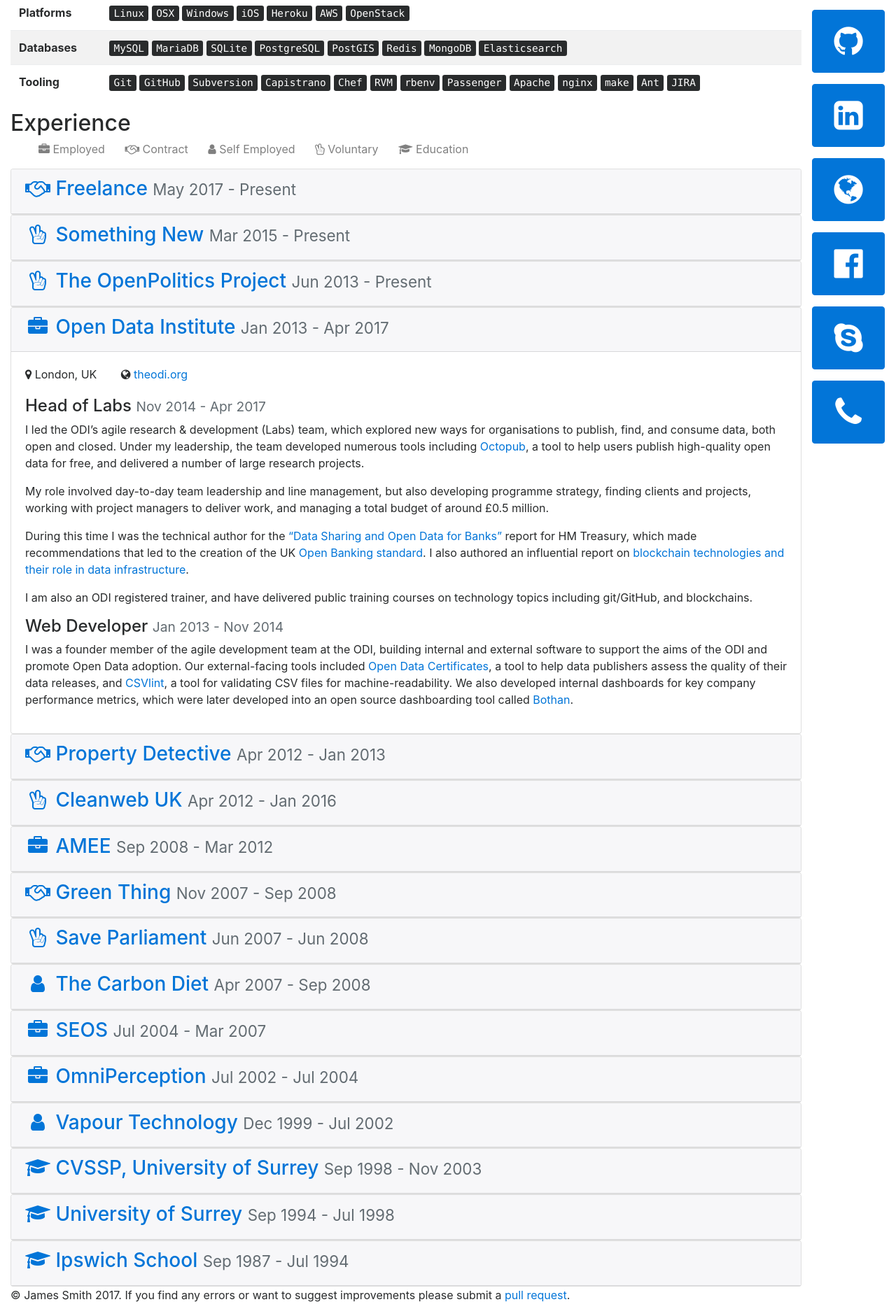
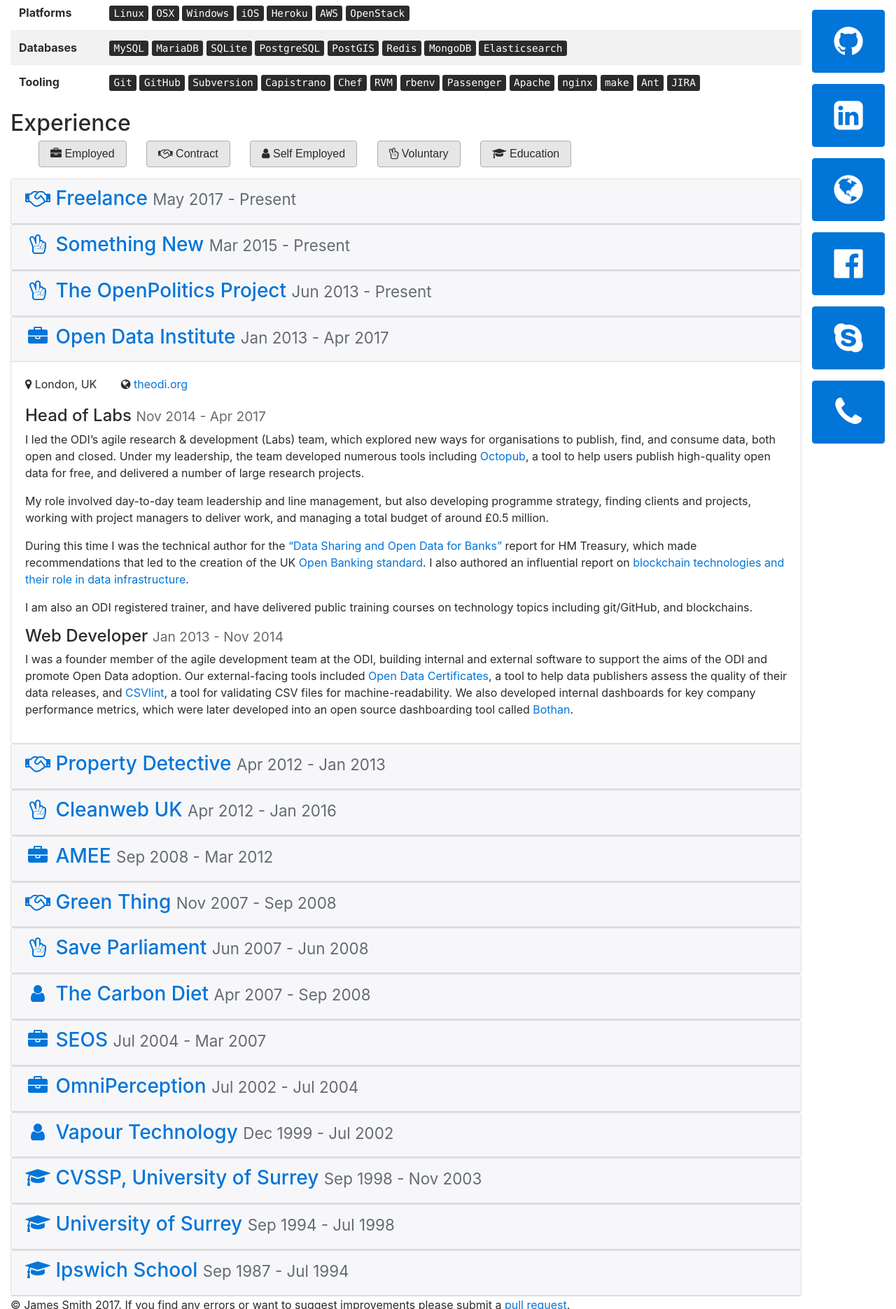
Before and after one commit to Floppy/cv, a Jekyll site: the page built from index.md, in a window 1280 px wide. Shown: the part 720-2591 px from the top of the page at 70% size. Built offline with Jekyll 4.4.1, drawn with Linux system fonts in a browser that asks for light colours; nearby versions of some CDN libraries.

Commit message:
make experience types toggleable

```diff
--- a/_includes/experience.html
+++ b/_includes/experience.html
@@ -7,11 +7,31 @@
   <div class='row'>
     <div class='col-sm' id='legend'>
       <ul>
-        <li><i class='fa fa-briefcase'></i> Employed</li>
-        <li><i class='fa fa-handshake-o'></i> Contract</li>
-        <li><i class='fa fa-user'></i> Self Employed</li>
-        <li><i class='fa fa-hand-peace-o'></i> Voluntary</li>
-        <li><i class='fa fa-graduation-cap'></i> Education</li>
+        <li>
+          <button type="button" onclick='$(".experience-employed").toggle();' class="btn btn-secondary active" data-toggle="button" aria-pressed="true">
+            <i class='fa fa-briefcase'></i> Employed
+          </button>
+        </li>
+        <li>
+          <button type="button" onclick='$(".experience-contract").toggle();' class="btn btn-secondary active" data-toggle="button" aria-pressed="true">
+            <i class='fa fa-handshake-o'></i> Contract
+          </button>
+        </li>
+        <li>
+          <button type="button" onclick='$(".experience-selfemployed").toggle();' class="btn btn-secondary active" data-toggle="button" aria-pressed="true">
+            <i class='fa fa-user'></i> Self Employed
+          </button>
+        </li>
+        <li>
+          <button type="button" onclick='$(".experience-voluntary").toggle();' class="btn btn-secondary active" data-toggle="button" aria-pressed="true">
+            <i class='fa fa-hand-peace-o'></i> Voluntary
+          </button>
+        </li>
+        <li>
+          <button type="button" onclick='$(".experience-education").toggle();' class="btn btn-secondary active" data-toggle="button" aria-pressed="true">
+            <i class='fa fa-graduation-cap'></i> Education
+          </button>
+        </li>
       </ul>
     </div>
   </div>
@@ -21,7 +41,7 @@
     {% assign experiences = site.experiences | sort: "start" %}
     {% for experience in experiences reversed %}
       {% assign experience_id = experience.title | downcase %}
-      <div class="experience card {% unless experience.print %}hidden-print{% endunless %}">
+      <div class="experience card {% unless experience.print %}hidden-print{% endunless %} experience-{{ experience.status }}">
         <div class="card-header" role="tab" id="heading-experience-{{forloop.index0}}">
           <h3>
             <a data-toggle="collapse" data-parent="#accordion" href="#collapse-experience-{{forloop.index0}}" aria-expanded="true" aria-controls="collapse-experience-{{forloop.index0}}">
--- a/assets/main.scss
+++ b/assets/main.scss
@@ -58,6 +58,10 @@ div.experience {
     display: inline-block;
     margin-right: 1.5em;
     color: gray;
+
+    button {
+      cursor: pointer;
+    }
   }
 
 }
```
